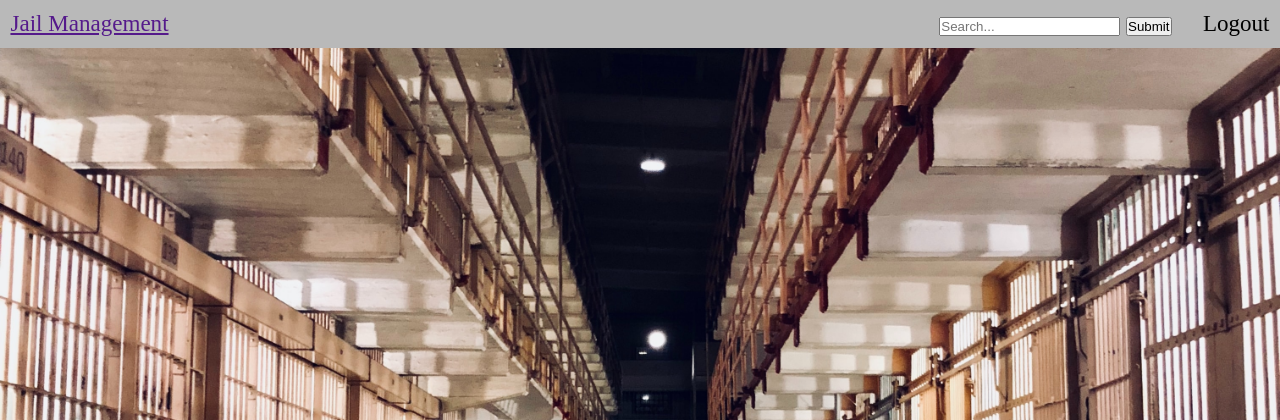
After one commit to Chy-Zaber-Bin-Zahid/Jail-Management-System, a Flask app: page /search in a window 1280 px wide. The commit adds this page. Shown: the top 420 px of the page. Run offline with Flask 3, Linux system fonts and the light colour scheme; some libraries are stand-ins or nearby versions.

Commit message:
added some feature

```diff
--- a/main.py
+++ b/main.py
@@ -8,11 +8,19 @@ db = SQLAlchemy(app)
 app.secret_key = 'jail'
 
 class User(db.Model):
-    iD = db.Column(db.Integer, primary_key=True)
+    id = db.Column(db.Integer, primary_key=True)
     name = db.Column(db.String(120), nullable=False)
     email = db.Column(db.String(120), nullable=False)
     password = db.Column(db.String(120), nullable=False)
     role = db.Column(db.String(120), nullable=False)
+
+class Prisoner(db.Model):
+    id = db.Column(db.Integer, primary_key=True)
+    name = db.Column(db.String(120), nullable=False)
+    age = db.Column(db.String(120), nullable=False)
+    birth = db.Column(db.String(120), nullable=False)
+    record = db.Column(db.String(120), nullable=False)
+    year = db.Column(db.String(120), nullable=False)
 
 @app.route('/')
 @app.route('/home')
@@ -154,6 +162,14 @@ def staffDetails():
 
     return render_template('staffDetails.html',user=user,failed=failed)
 
+@app.route('/search', methods=['GET', 'POST'])
+def search():
+    if request.method == 'POST':
+        query = request.form.get('query')
+        results = User.query.filter(User.name.ilike(f'%{query}%')).all()
+        prisoner_results = Prisoner.query.filter(Prisoner.name.ilike(f'%{query}%')).all()
+        return render_template('search.html', results=results, prisoner_results=prisoner_results)
+    return render_template('search.html')
 
 if __name__ == '__main__':
     app.run(debug=True)
--- /dev/null
+++ b/static/search.css
@@ -0,0 +1,3 @@
+.search-list{
+  font-size: 2rem;
+  background-color: white;
--- a/templates/base.html
+++ b/templates/base.html
@@ -30,6 +30,11 @@
       href="{%block
       staffDetails%} {%endblock%}"
     />
+    <link
+      rel="stylesheet"
+      href="{%block
+      search%} {%endblock%}"
+    />
   </head>
   <body>
     {%block content%} {%endblock%}
--- /dev/null
+++ b/templates/search.html
@@ -0,0 +1,33 @@
+{% extends 'base.html' %} {%block title %} Jail Management System {%endblock%}
+{%block css%} {{url_for('static', filename='style.css')}} {%endblock%} {%block
+adminDash%} {{url_for('static', filename='search.css')}} {%endblock%} {%block
+content%}
+<nav class="nav">
+  <a class="" href=""><img src="" alt="" />Jail Management</a>
+  <ul class="nav-ul">
+    <form action="{{ url_for('search') }}" method="POST">
+      <input type="text" name="query" placeholder="Search..." />
+      <input type="submit" value="Submit">
+    </form>
+    <li><a class="nav-a" href="{{url_for('home')}}">Logout</a></li>
+  </ul>
+</nav>
+<ul>
+  {% for user in results %}
+      <li class="search-list">{{ user.id }}</li>
+      <li class="search-list">{{ user.name }}</li>
+      <li class="search-list">{{ user.role }}</li>
+      <li class="search-list">{{ user.email }}</li>
+      <li class="search-list">{{ user.password }}</li>
+  {% endfor %}
+  {% for user in prisoner_results %}
+      <li class="search-list">{{ user.id }}</li>
+      <li class="search-list">{{ user.name }}</li>
+      <li class="search-list">{{ user.age}}</li>
+      <li class="search-list">{{ user.birth }}</li>
+      <li class="search-list">{{ user.record }}</li>
+      <li class="search-list">{{ user.year }}</li>
+  {% endfor %}
+</ul>
+
+{%endblock%}
--- a/templates/staffDetails.html
+++ b/templates/staffDetails.html
@@ -5,6 +5,10 @@ content%}
 <nav class="nav">
   <a class="" href=""><img src="" alt="" />Jail Management</a>
   <ul class="nav-ul">
+    <form action="{{ url_for('search') }}" method="POST">
+      <input type="text" name="query" placeholder="Search..." />
+      <input type="submit" value="Submit">
+    </form>
     <li><a class="nav-a" href="{{url_for('home')}}">Logout</a></li>
   </ul>
 </nav>
```
